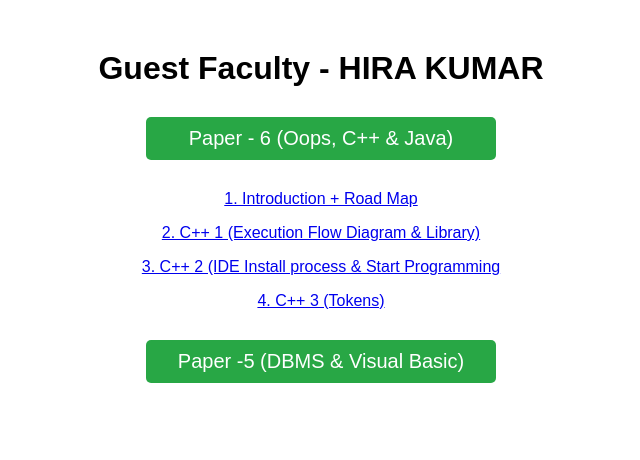
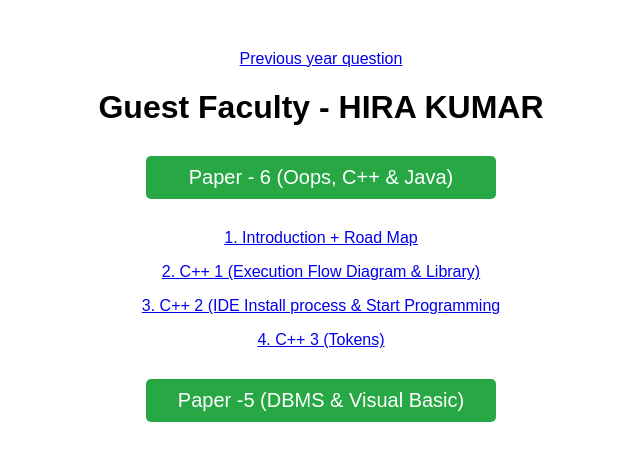
Before and after one commit to hira24y7/part3, a plain HTML site: page index.html in a window 1280 px wide. Shown: the whole page, without its empty margins (319-959 px from the left). Drawn offline with Linux system fonts and the light colour scheme.

Commit message:
index.html

```diff
--- a/index.html
+++ b/index.html
@@ -34,6 +34,7 @@
 </style>
 </head>
 <body>
+	<a href="1.html"  target="_blank" <h4> Previous year question</h4> </a><p></P>
     <h1> Guest Faculty - HIRA KUMAR </h1>
     <a  target="_blank" class="college-link">Paper - 6 (Oops, C++ & Java) </a>
      <a href="intro.pdf"  target="_blank" <h2>1. Introduction + Road Map </h2> </a><p></P>
```
